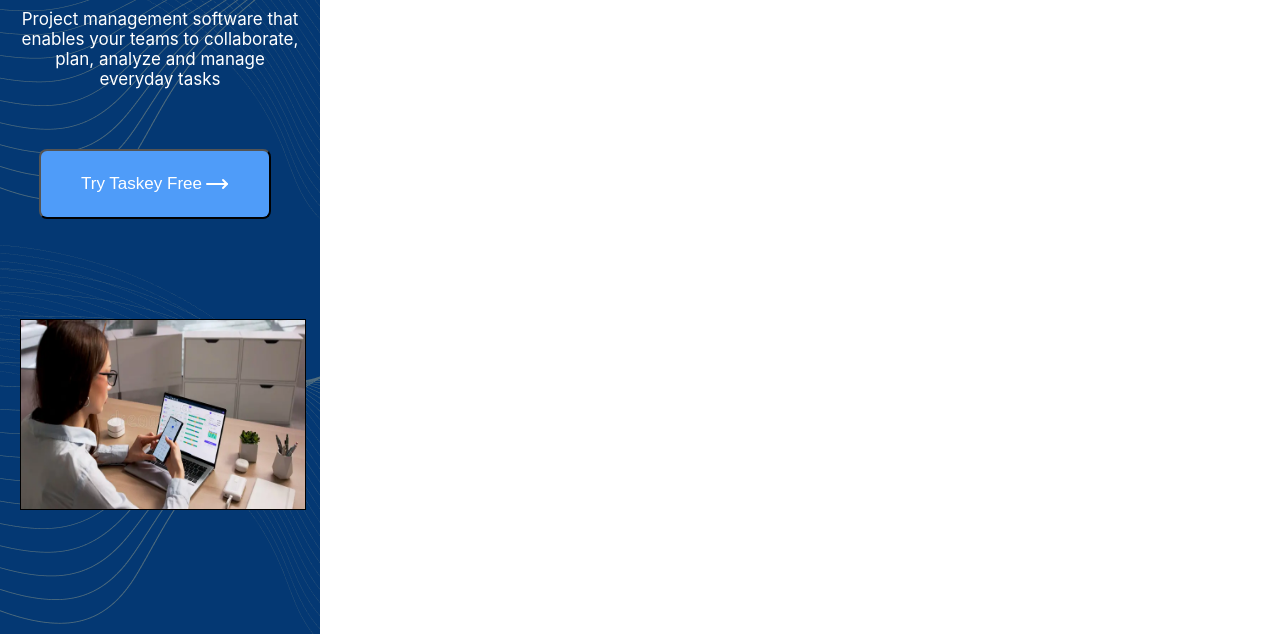
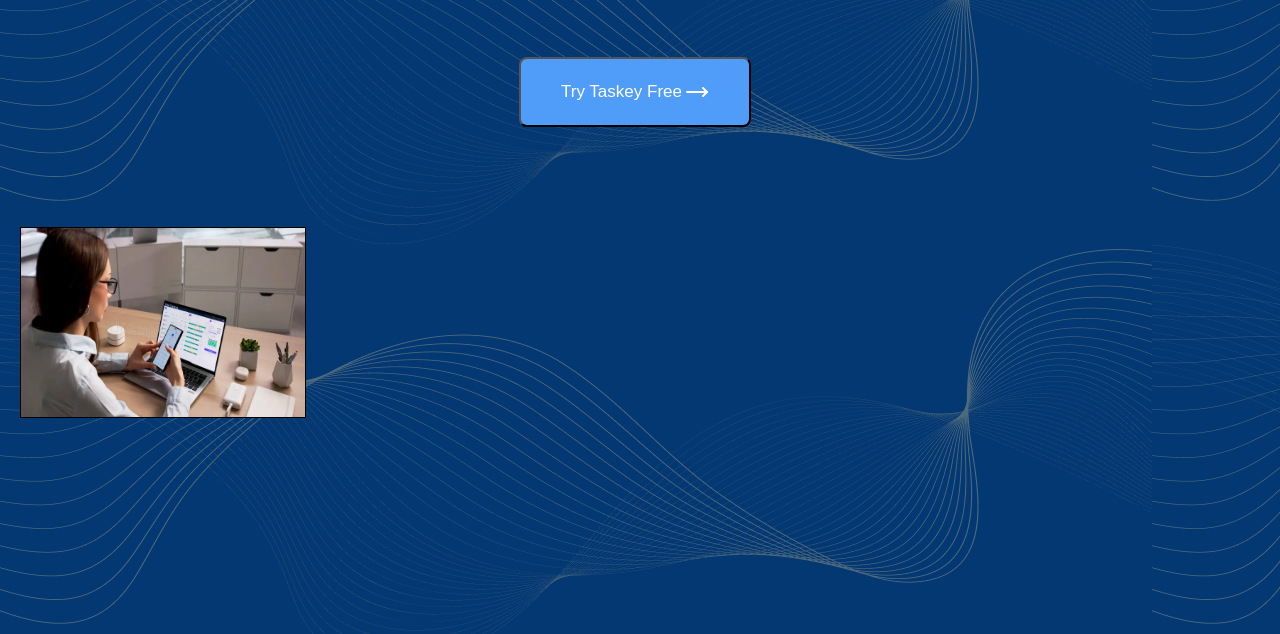
Before and after one commit to neymardaniel139-netizen/whitespace-landing-page, a plain HTML site: page index.html in a window 1280 px wide. Shown: the part 231-865 px from the top of the page. Drawn offline with Linux system fonts and the light colour scheme.

Commit message:
updated background colour

```diff
--- a/style.css
+++ b/style.css
@@ -7,7 +7,7 @@
   --brand-background: #043873;
   --button-color: #4f9cf9;
 }
-header {
+body {
   background-color: var(--brand-background);
 }
 nav {
@@ -34,9 +34,7 @@
   gap: 7px;
 }
 .hero {
-  width: 320px;
   height: 813px;
-  background-color: var(--brand-background);
   background-image: url(./public/images/Element.png);
 }
 .hero-heading {
```
Also changed, not shown: index.html (+0 -1 lines).
